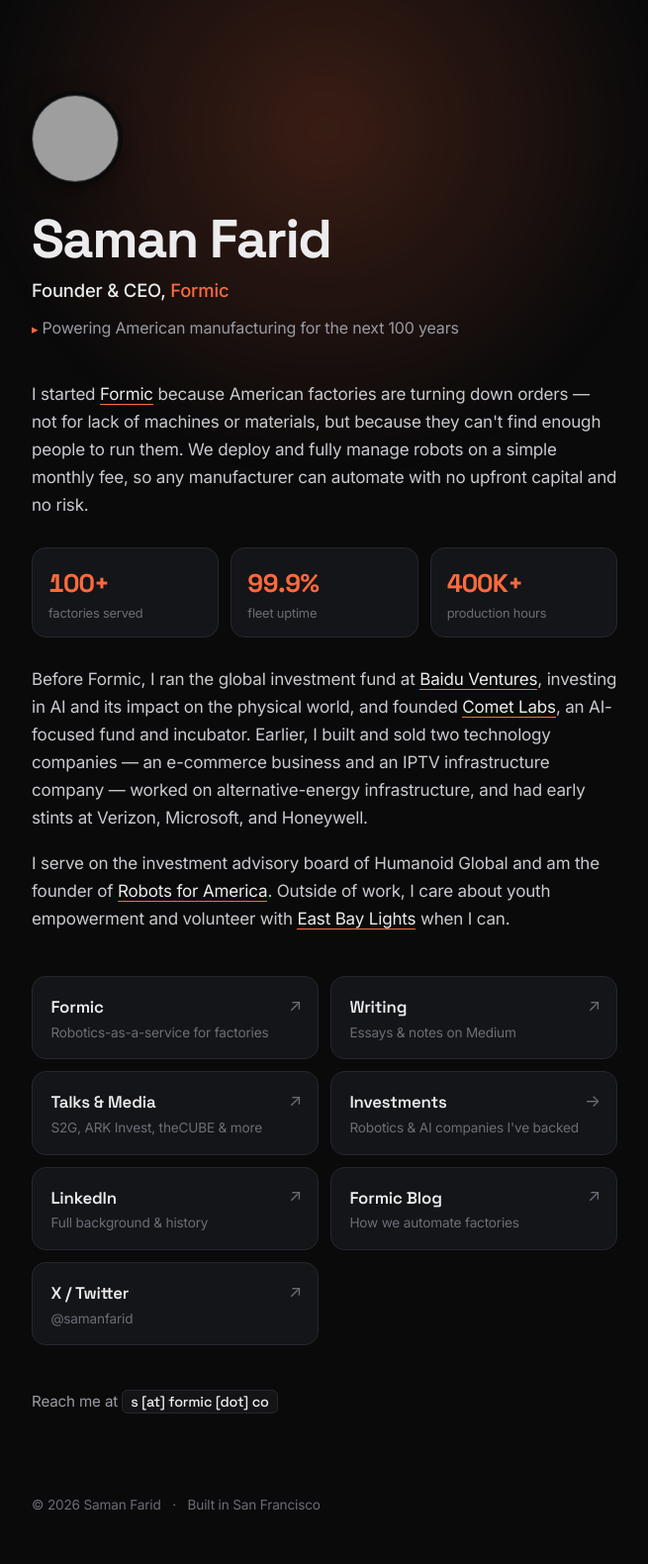
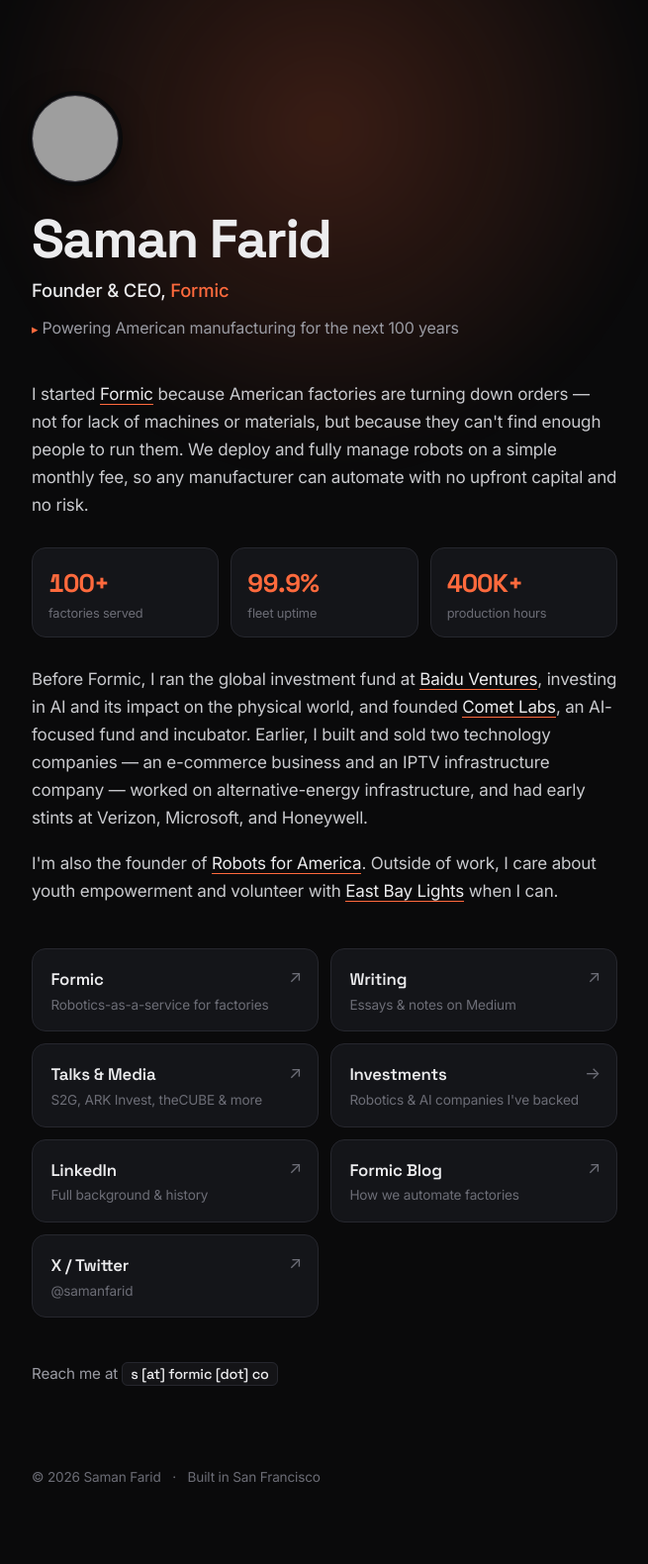
Before and after one commit to samanfarid/samanfarid.github.io, a Jekyll site: the page built from index.html, in a window 1280 px wide. Shown: the whole page at 99% size, without its empty margins (312-967 px from the left). Built offline with Jekyll 4.4.1, drawn with Linux system fonts in a browser that asks for light colours; after the commit the page ends 1552 px from its top, so only the background shows below that; grey boxes are pictures that could not be loaded.

Commit message:
Remove Humanoid Global advisory board from bio
Co-Authored-By: Claude Opus 4.8 (1M context) <noreply@anthropic.com>

```diff
--- a/index.html
+++ b/index.html
@@ -32,8 +32,8 @@ description: Founder & CEO of Formic — building robotics to increase the produ
     Microsoft, and Honeywell.
   </p>
   <p>
-    I serve on the investment advisory board of Humanoid Global and am the founder of
-    <a href="https://robotsforamerica.org">Robots for America</a>. Outside of work, I care about youth empowerment and volunteer with
+    I'm also the founder of <a href="https://robotsforamerica.org">Robots for America</a>. Outside of work,
+    I care about youth empowerment and volunteer with
     <a href="https://www.eastbaylights.us">East Bay Lights</a> when I can.
   </p>
 </section>
```
